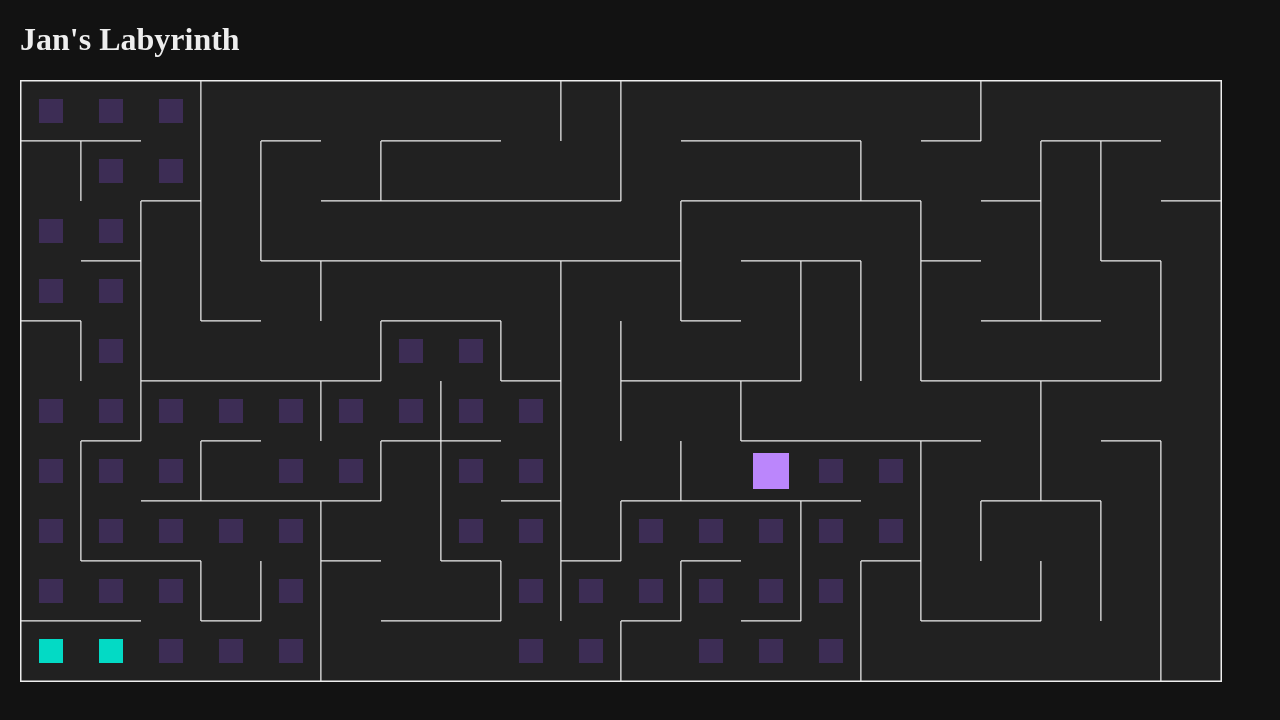
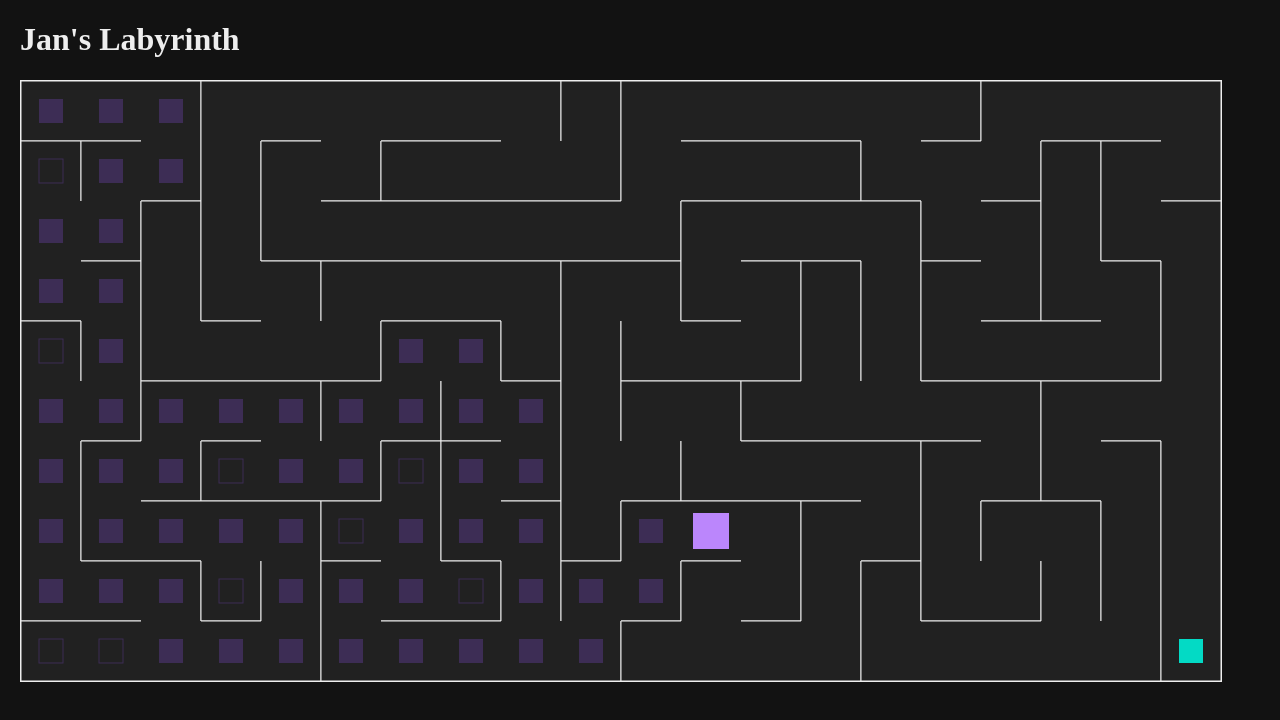
Before and after one commit to simoncragg/jans-labyrinth, a React (Create React App) app: page / in a window 1280 px wide. Shown: the top 720 px of the page. Built offline with nearby package versions, Linux system fonts and the light colour scheme; a web font is replaced by a local one.

Commit message:
feat: always check for dead ends

```diff
--- a/src/Cell.ts
+++ b/src/Cell.ts
@@ -13,6 +13,10 @@ export class Cell {
 
   get visited(): boolean {
     return this.lastVisited !== false;
+  }
+
+  get uncharted(): boolean {
+    return !this.visited && !this.isDeadEnd;
   }
 
   get availableDirections(): Direction[] {
--- a/src/ColorTheme.ts
+++ b/src/ColorTheme.ts
@@ -8,14 +8,14 @@ export class ColorTheme {
   }
 
   static get walker(): string {
-    return "#BB86FC"; // "#03DAC5";
+    return "#BB86FC";
   }
 
   static get visitedMarker(): string {
     return "#3d2d55";
   }
 
-  static get deadEndMarker(): string {
+  static get exitMarker(): string {
     return "#03DAC5";
   }
 }
--- a/src/Maze.ts
+++ b/src/Maze.ts
@@ -1,5 +1,7 @@
 import { Cell } from "./Cell";
+import { ColorTheme } from "./ColorTheme";
 import { Point } from "./Point";
+import { Rect } from "./Rect";
 import { Size } from "./Size";
 
 export class Maze {
@@ -34,19 +36,35 @@ export class Maze {
     return this.cells[i];
   }
 
-  draw(context: CanvasRenderingContext2D | null, canvasSize: Size) {
-    if (!context) {
+  draw(ctx: CanvasRenderingContext2D | null, canvasSize: Size) {
+    if (!ctx) {
       throw new Error("No context!");
     }
 
     const cellSize = Math.floor(canvasSize.width / this.size.width);
 
     for (const cell of this.cells) {
-      cell.draw(context, cellSize);
+      cell.draw(ctx, cellSize);
     }
+
+    const { x, y, width, height } = this.getCellRect(
+      this.exit,
+      canvasSize,
+      0.4
+    );
+    ctx.fillStyle = ColorTheme.exitMarker;
+    ctx.fillRect(x, y, width, height);
   }
 
   resetVisits() {
     this.cells.forEach((cell) => (cell.lastVisited = false));
   }
+
+  getCellRect(cell: Cell, canvasSize: Size, scale: number): Rect {
+    const cellSize = Math.floor(canvasSize.width / this.size.width);
+    const rectSize = new Size(cellSize, cellSize).multiply(scale, scale);
+    const x = cell.position.x * cellSize + cellSize * ((1 - scale) / 2);
+    const y = cell.position.y * cellSize + cellSize * ((1 - scale) / 2);
+    return new Rect(x, y, rectSize.width, rectSize.height);
+  }
 }
--- a/src/MazeWalker.tsx
+++ b/src/MazeWalker.tsx
@@ -3,7 +3,6 @@ import { Point } from "./Point";
 import { Size } from "./Size";
 import { Cell } from "./Cell";
 import { Direction } from "./Direction";
-import { Rect } from "./Rect";
 import { ColorTheme } from "./ColorTheme";
 
 const timeStepIntervalMs = 500; //16.6666666667;
@@ -53,48 +52,48 @@ export class MazeWalker {
         this.maze.cells
             .filter(cell => cell.visited)
             .forEach((cell) => {
-                const { x, y, width, height } = this.getDrawRect(cell, canvasSize, 0.4);
+                const { x, y, width, height } = this.maze.getCellRect(cell, canvasSize, 0.4);
                 ctx.fillRect(x,  y, width, height)
             });
 
-        ctx.fillStyle = ColorTheme.deadEndMarker;
+        const prevStrokeStyle = ctx.strokeStyle;
+        ctx.strokeStyle = ColorTheme.visitedMarker;
         this.maze.cells
             .filter(cell => cell.isDeadEnd)
             .forEach((cell) => {
-                const { x, y, width, height } = this.getDrawRect(cell, canvasSize, 0.4);
-                ctx.fillRect(x,  y, width, height)
+                const { x, y, width, height } = this.maze.getCellRect(cell, canvasSize, 0.4);
+                ctx.strokeRect(x,  y, width, height)
             });
+        ctx.strokeStyle = prevStrokeStyle
 
-        const { x, y, width, height } = this.getDrawRect(this.current, canvasSize, 0.6);
+        const { x, y, width, height } = this.maze.getCellRect(this.current, canvasSize, 0.6);
         ctx.fillStyle = ColorTheme.walker;
         ctx.fillRect(x,  y, width, height)
     }
 
-    private getDrawRect(cell: Cell, canvasSize: Size, scale: number): Rect {
-        const cellSize = Math.floor(canvasSize.width / this.maze.size.width);
-        const rectSize = new Size(cellSize, cellSize).multiply(scale, scale);
-        const x = (cell.position.x * cellSize) + (cellSize * ((1 - scale) / 2));
-        const y = (cell.position.y * cellSize) + (cellSize * ((1 - scale) / 2));
-        return new Rect(x, y, rectSize.width, rectSize.height);
-    }
-
     private getNextCell(): Cell | undefined {
         const neighbours = this.current.availableDirections.map(d => this.getNeighbour(this.current, d));
-        const unchartedNeighbours = neighbours.filter(neighbour => !neighbour.visited && !neighbour.isDeadEnd);
+        let unchartedNeighbours = neighbours.filter(neighbour => neighbour.uncharted);
+
+        for (const neighbour of unchartedNeighbours) {
+            const direction = this.getDirection(neighbour);
+            const deadEndPath = this.detectDeadEndPath(neighbour, direction);
+            if (deadEndPath) {
+                const exitFound = deadEndPath.find(cell => this.isExit(cell));
+                if (exitFound) {
+                    return neighbour;
+                }
+                deadEndPath.forEach(cell => cell.isDeadEnd = true);
+                continue;
+            }
+        }
+        unchartedNeighbours = unchartedNeighbours.filter(neighbour => neighbour.uncharted);
 
         if (unchartedNeighbours.length === 0) {
             return this.pickEarliestVisitedCell(neighbours);
         }
 
         if (unchartedNeighbours.length === 1) {
-            const direction = this.getDirection(unchartedNeighbours[0]);
-            if (direction !== this.currentDirection) {
-                const deadEndPath = this.detectDeadEndPath(unchartedNeighbours[0], direction);
-                if (deadEndPath && !deadEndPath.find(cell => this.isExit(cell))) {
-                    deadEndPath?.forEach(cell => cell.isDeadEnd = true);
-                    return this.current;
-                }
-            }
             return unchartedNeighbours[0];
         }
 
@@ -184,26 +183,10 @@ export class MazeWalker {
     private pickOptimalNextCell(orderedUnvisitedNeighbours: Cell[]): Cell | undefined {
         const mostAvailableDirections = orderedUnvisitedNeighbours[0].availableDirections.length;
         const topRanking = orderedUnvisitedNeighbours.filter(x => x.availableDirections.length === mostAvailableDirections);
-        const finalCandidates: Cell[] = [];
 
-        for (const neighbour of topRanking) {
-            const direction = this.getDirection(neighbour);
-            const deadEndPath = this.detectDeadEndPath(neighbour, direction);
-            const exitFound = deadEndPath && deadEndPath.find(cell => this.isExit(cell));
-            if (exitFound) {
-                return neighbour;
-            }
-
-            if (deadEndPath) {
-                deadEndPath.forEach(cell => cell.isDeadEnd = true);
-                continue;
-            }
-            finalCandidates.push(neighbour);
-        }
-
-        if (finalCandidates.length > 0) {
-            const randomIndex = Math.floor(Math.random() * finalCandidates.length);
-            return finalCandidates[randomIndex];
+        if (topRanking.length > 0) {
+            const randomIndex = Math.floor(Math.random() * topRanking.length);
+            return topRanking[randomIndex];
         }
 
         this.current.lastVisited = Date.now();
```
